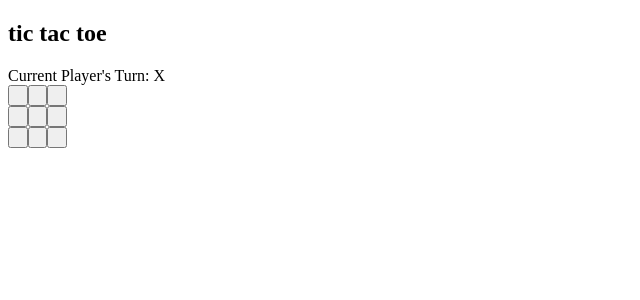
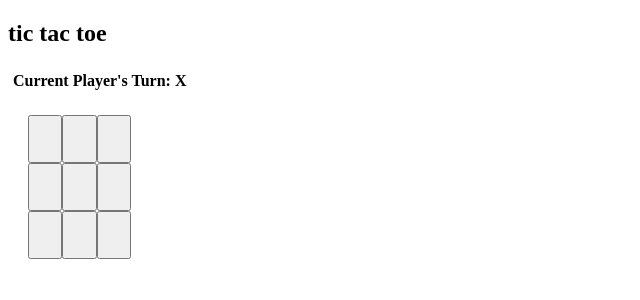
Before and after one commit to brianrunyon/angular-tic-tac-toe-app, an Angular app: page / in a window 1280 px wide. Shown: the top 300 px of the page, without its empty margins (0-640 px from the left). Built offline with nearby package versions, Linux system fonts and the light colour scheme.

Commit message:
update styles and layout

```diff
--- a/src/app/app.component.css
+++ b/src/app/app.component.css
@@ -0,0 +1,18 @@
+.winner-player-label {
+  color: blue;
+  font-weight: 600;
+  padding: 5px;
+}
+.current-player-label {
+   font-weight: 600;
+   padding: 5px;
+ }
+ .board {
+   text-align: left;
+   padding: 20px;
+ }
+ .board button {
+   font-family: Consolas;
+   font-size: 150%;
+   padding: 8px;
+ }
--- a/src/app/app.component.html
+++ b/src/app/app.component.html
@@ -1,6 +1,8 @@
 <h2>tic tac toe</h2>
 
-<div>Current Player's Turn: {{state.currentPlayer}}</div>
+<div class="winner-player-label" *ngIf="state.winnerPlayer !== ''">Player {{state.winnerPlayer}} WINS!</div>
+
+<div class="current-player-label" *ngIf="state.winnerPlayer === ''">Current Player's Turn: {{state.currentPlayer}}</div>
 
 <div class="board">
   <div *ngFor="let row of state.currentBoard; let r = index">
```
